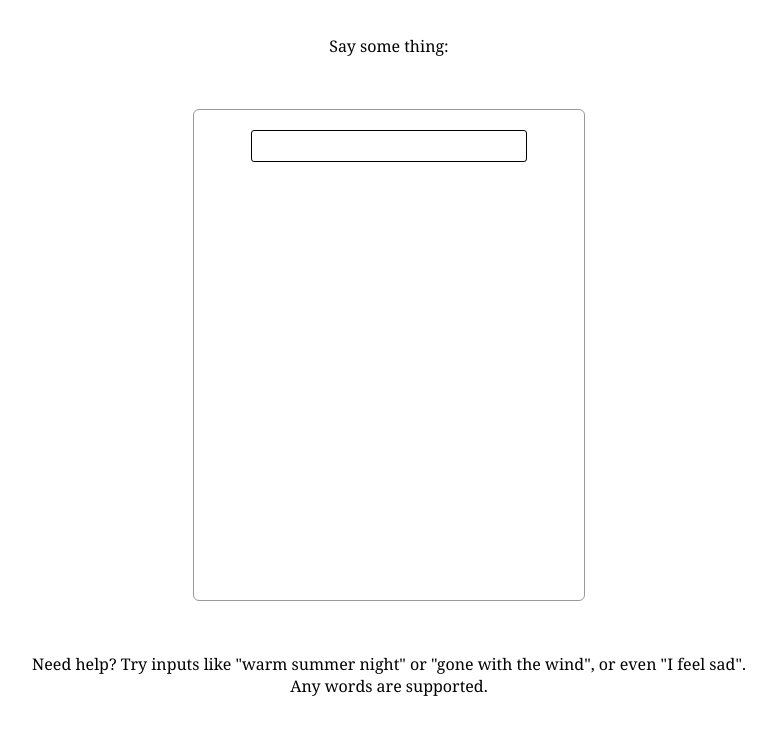
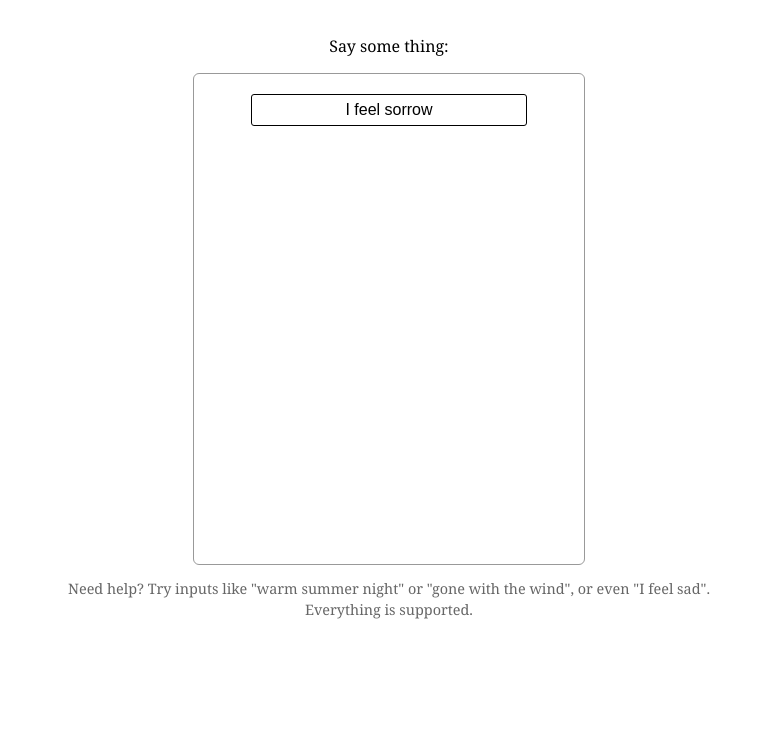
Before and after one commit to VitoVan/wonder-color, a plain HTML site: page index.html in a window 1280 px wide. Shown: the part 69-800 px from the top of the page, without its empty margins (251-1027 px from the left). Drawn offline with Linux system fonts and the light colour scheme; no server answers.

Commit message:
fix some css

```diff
--- a/app.css
+++ b/app.css
@@ -35,7 +35,6 @@ div.centered {
     height: 450px;
     border-radius: 6px;
     border: 1px solid #999;
-    margin: 36px;
     padding: 20px;
     transition: background-color 0.5s ease 0s;
 }
@@ -61,3 +60,7 @@ img.hidden{
     border-radius: 2px;
     float: left;
 }
+.note{
+    color: #666;
+    font-size: 0.9em;
+}
--- a/app.js
+++ b/app.js
@@ -24,4 +24,6 @@ $(document).ready(function(){
     $('#colorname').donetyping(function(){
         wonder($(this).val());
     });
+    $('#colorname').val('I feel sorrow');
+    wonder($('#colorname').val());
 });
--- a/index.html
+++ b/index.html
@@ -24,7 +24,7 @@
             <p class="note">
                 Need help? Try inputs like "warm summer night" or "gone with the wind", or even "I feel sad".
                 <br/>
-                Any words are supported.
+                Everything is supported.
             </p>
         </div>
     </body>
```
